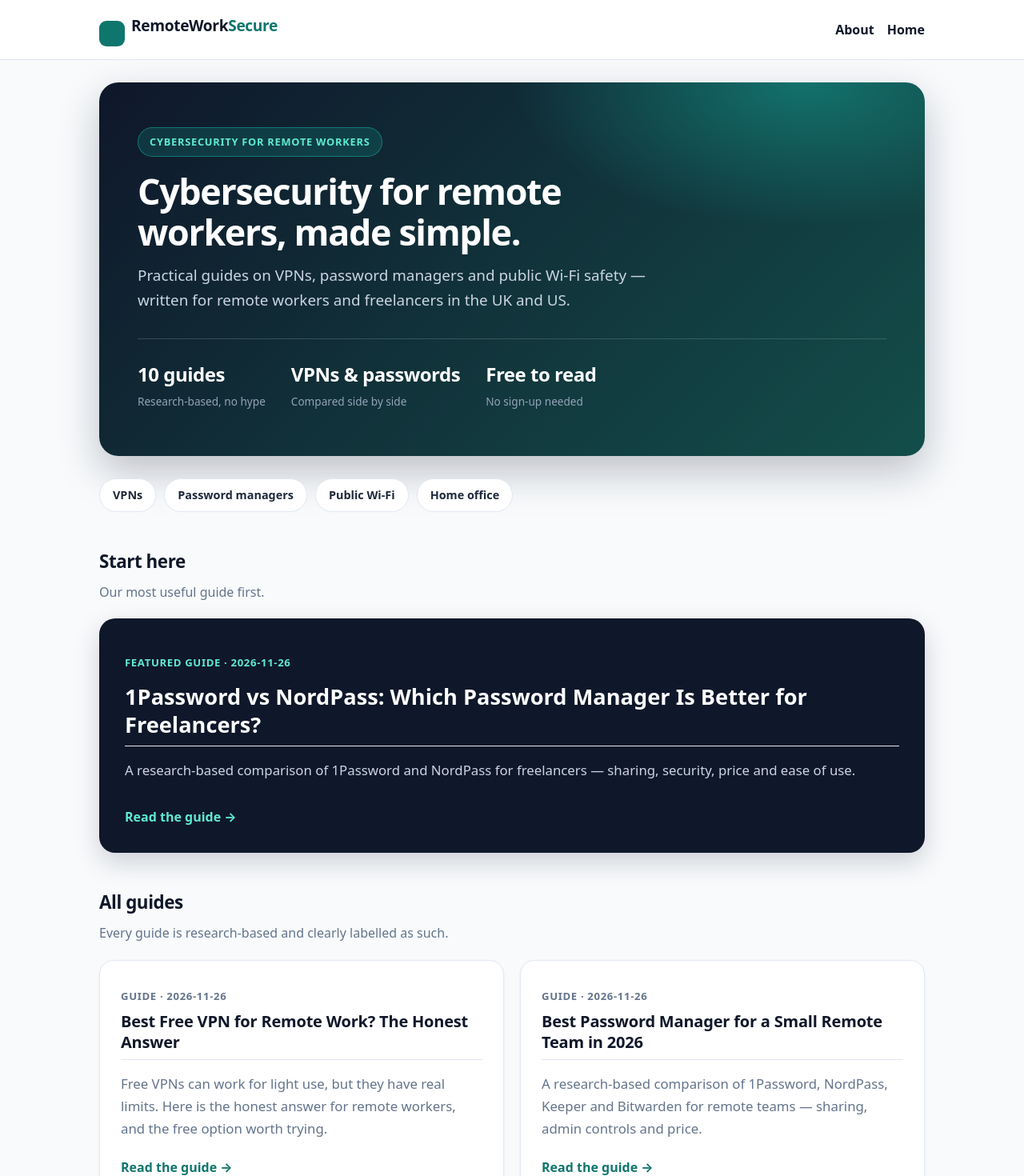
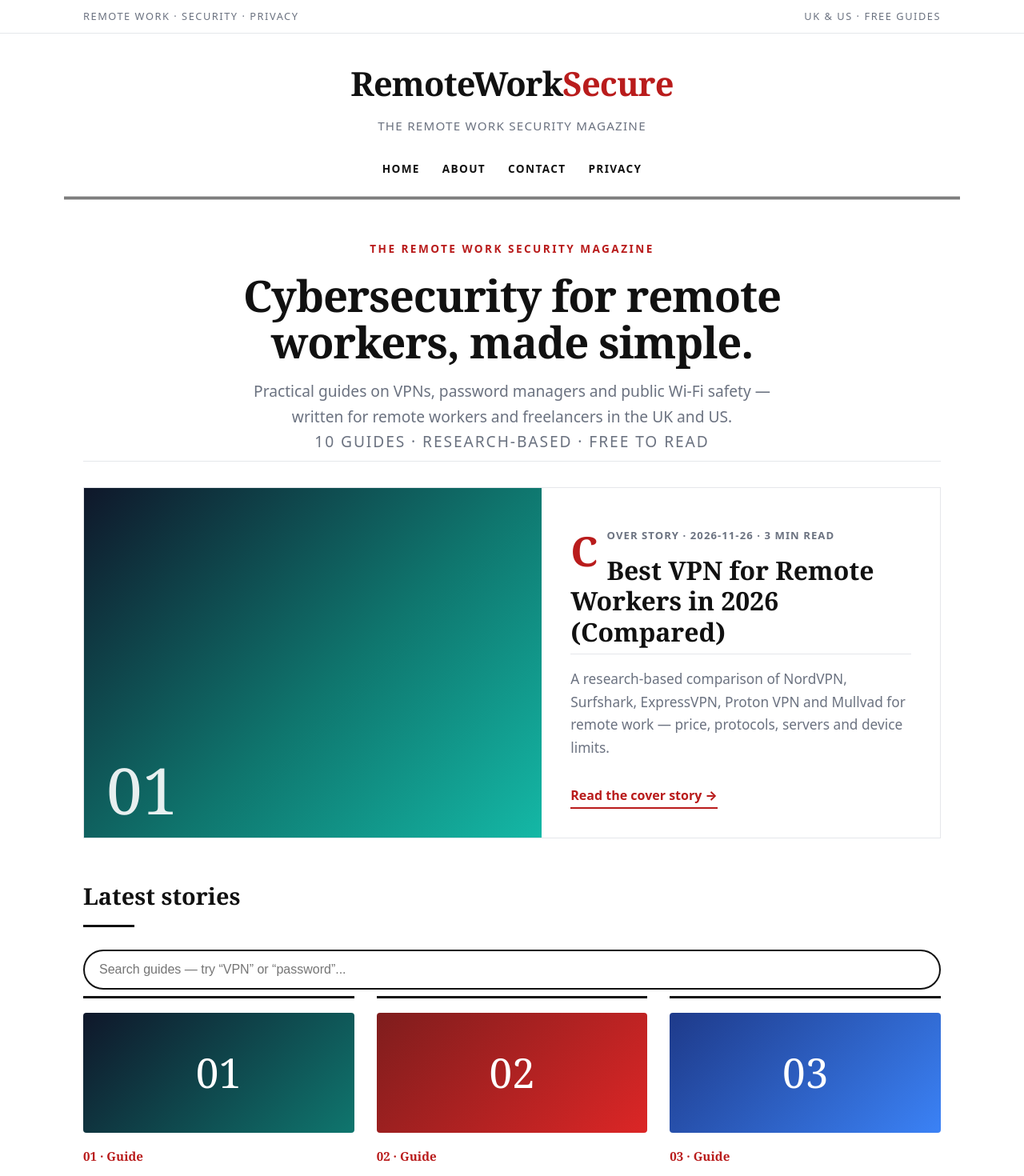
Before and after one commit to gulz169/remoteworksecure, a Next.js app: page / in a window 1280 px wide. Shown: the top 1470 px of the page at 80% size. Built offline with nearby package versions, Linux system fonts and the light colour scheme.

Commit message:
make website stronger

```diff
--- a/app/globals.css
+++ b/app/globals.css
@@ -1,88 +1,89 @@
-/* Premium style — RemoteWorkSecure
-   All visual design lives here. Change a colour or a radius
-   once, and every page updates. System fonts only, no web
-   fonts, no heavy images — fast for Google and readers. */
+/* Magazine style — RemoteWorkSecure
+   Editorial look: big serif headlines, thin rules, numbered
+   stories, large featured cover. System fonts only — Georgia
+   for headlines, system-ui for body — fast, no web fonts. */
 * { box-sizing: border-box; }
 :root {
+  --ink: #111111;
+  --muted: #6b7280;
+  --line: #e5e7eb;
+  --bg: #ffffff;
+  --accent: #b91c1c;
   --teal: #0f766e;
-  --teal-bright: #14b8a6;
-  --teal-dark: #0b5e57;
-  --navy: #0f172a;
-  --navy-2: #1e293b;
-  --ink: #0f172a;
-  --muted: #64748b;
-  --line: #e2e8f0;
-  --bg: #f8fafc;
-  --card: #ffffff;
 }
 body { margin: 0; font-family: system-ui, -apple-system, "Segoe UI", Roboto, sans-serif; color: var(--ink); background: var(--bg); line-height: 1.65; }
-a { color: var(--teal); text-decoration: none; }
-a:hover { text-decoration: underline; }
+a { color: var(--ink); text-decoration: none; }
+a:hover { color: var(--accent); }
 
-/* Header — sticky, white, soft shadow */
-.site-header { position: sticky; top: 0; z-index: 10; background: rgba(255,255,255,0.94); backdrop-filter: blur(8px); border-bottom: 1px solid var(--line); }
-.site-header-inner { max-width: 1080px; margin: 0 auto; padding: 16px 24px; display: flex; justify-content: space-between; align-items: center; }
-.logo { font-weight: 800; font-size: 1.2rem; color: var(--ink); letter-spacing: -0.02em; }
-.logo span { color: var(--teal); }
-.logo-mark { display: inline-flex; align-items: center; justify-content: center; width: 32px; height: 32px; border-radius: 9px; background: var(--teal); color: #fff; font-size: 0.85rem; font-weight: 800; margin-right: 8px; vertical-align: -8px; }
-.nav-link { font-weight: 600; color: var(--ink); }
+/* Masthead — thin top bar + big centred name */
+.topbar { border-bottom: 1px solid var(--line); font-size: 0.8rem; letter-spacing: 0.12em; text-transform: uppercase; color: var(--muted); }
+.topbar-inner { max-width: 1120px; margin: 0 auto; padding: 10px 24px; display: flex; justify-content: space-between; }
+.masthead { text-align: center; padding: 28px 24px 8px; border-bottom: 3px double var(--ink); max-width: 1120px; margin: 0 auto; }
+.masthead .logo { font-family: Georgia, "Times New Roman", serif; font-weight: 700; font-size: 2.6rem; letter-spacing: -0.02em; color: var(--ink); }
+.masthead .logo span { color: var(--accent); }
+.masthead .tagline { color: var(--muted); font-size: 0.95rem; letter-spacing: 0.08em; text-transform: uppercase; margin: 6px 0 18px; }
+.site-nav { display: flex; justify-content: center; gap: 28px; padding: 12px 0 16px; font-size: 0.85rem; font-weight: 700; letter-spacing: 0.1em; text-transform: uppercase; }
+.site-nav a { color: var(--ink); }
+.site-nav a:hover { color: var(--accent); }
 
 /* Layout */
-main { max-width: 1080px; margin: 0 auto; padding: 0 24px 72px; }
+main { max-width: 1120px; margin: 0 auto; padding: 0 24px 72px; }
 .article-wrap { max-width: 760px; margin: 0 auto; }
 
-/* Hero — dark navy panel with teal glow */
-.hero { margin-top: 28px; padding: 56px 48px; border-radius: 24px; color: #fff; background: radial-gradient(600px 300px at 85% 0%, rgba(20,184,166,0.45), transparent 60%), linear-gradient(135deg, #0f172a 0%, #134e4a 100%); box-shadow: 0 20px 50px rgba(15,23,42,0.25); }
-.badge { display: inline-block; background: rgba(20,184,166,0.18); border: 1px solid rgba(20,184,166,0.5); color: #5eead4; font-weight: 700; font-size: 0.8rem; letter-spacing: 0.06em; text-transform: uppercase; padding: 7px 14px; border-radius: 999px; }
-.hero h1 { font-size: 2.8rem; line-height: 1.12; letter-spacing: -0.03em; margin: 18px 0 14px; max-width: 720px; }
-.hero p { font-size: 1.18rem; color: #cbd5e1; max-width: 640px; margin: 0; }
-.hero-stats { display: flex; gap: 32px; flex-wrap: wrap; margin-top: 32px; padding-top: 24px; border-top: 1px solid rgba(255,255,255,0.16); }
-.hero-stat b { display: block; font-size: 1.5rem; letter-spacing: -0.02em; }
-.hero-stat span { font-size: 0.85rem; color: #94a3b8; }
-.chips { display: flex; gap: 10px; flex-wrap: wrap; margin: 28px 0 8px; }
-.chip { background: #fff; border: 1px solid var(--line); border-radius: 999px; padding: 8px 16px; font-size: 0.9rem; font-weight: 600; color: var(--navy-2); }
+/* Cover — big editorial hero */
+.cover { padding: 48px 0 8px; text-align: center; border-bottom: 1px solid var(--line); }
+.kicker { color: var(--accent); font-weight: 800; font-size: 0.85rem; letter-spacing: 0.18em; text-transform: uppercase; }
+.cover h1 { font-family: Georgia, "Times New Roman", serif; font-size: 3.4rem; line-height: 1.08; letter-spacing: -0.02em; margin: 16px auto; max-width: 860px; }
+.cover p { font-size: 1.2rem; color: var(--muted); max-width: 680px; margin: 0 auto; }
+.cover-meta { margin-top: 24px; font-size: 0.85rem; letter-spacing: 0.1em; text-transform: uppercase; color: var(--muted); }
 
-.section-title { font-size: 1.4rem; margin: 44px 0 6px; letter-spacing: -0.02em; }
-.section-sub { color: var(--muted); margin: 0 0 8px; }
+/* Featured story — large cover visual + huge headline */
+.featured { display: grid; grid-template-columns: 1.15fr 1fr; gap: 0; border: 1px solid var(--line); margin-top: 32px; }
+.featured-visual { min-height: 340px; display: flex; align-items: flex-end; padding: 28px; color: #fff; background: linear-gradient(135deg, #0f172a, #0f766e 55%, #14b8a6); }
+.featured-visual span { font-family: Georgia, serif; font-size: 5rem; line-height: 0.8; opacity: 0.9; }
+.featured-body { padding: 36px; }
+.featured-body h2 { font-family: Georgia, "Times New Roman", serif; font-size: 2rem; line-height: 1.2; margin: 10px 0 12px; }
+.featured-body h2 a:hover { color: var(--accent); }
+.featured-body p { color: var(--muted); }
+.meta { font-size: 0.82rem; color: var(--muted); text-transform: uppercase; letter-spacing: 0.08em; font-weight: 700; }
+.read-more { display: inline-block; margin-top: 14px; font-weight: 800; color: var(--accent); border-bottom: 2px solid var(--accent); padding-bottom: 2px; }
 
-/* Featured card — first article, larger */
-.featured { background: var(--navy); color: #fff; border-radius: 20px; padding: 32px; margin: 20px 0 8px; box-shadow: 0 12px 32px rgba(15,23,42,0.18); }
-.featured .meta { color: #5eead4; }
-.featured h2 { margin: 0 0 10px; font-size: 1.7rem; line-height: 1.3; }
-.featured h2 a { color: #fff; }
-.featured h2 a:hover { color: #5eead4; text-decoration: none; }
-.featured p { color: #cbd5e1; }
-.featured .read-more { color: #5eead4; }
+/* Story grid — numbered magazine stories */
+.section-title { font-family: Georgia, serif; font-size: 1.8rem; margin: 48px 0 4px; }
+.section-rule { border: none; border-top: 3px solid var(--ink); width: 64px; margin: 12px 0 24px; }
+.grid { display: grid; grid-template-columns: 1fr 1fr 1fr; gap: 28px; }
+.card { border-top: 3px solid var(--ink); padding-top: 18px; }
+.card-visual { height: 150px; border-radius: 4px; display: flex; align-items: center; justify-content: center; color: #fff; font-family: Georgia, serif; font-size: 3.2rem; margin-bottom: 16px; }
+.card h2 { font-family: Georgia, "Times New Roman", serif; font-size: 1.35rem; line-height: 1.3; margin: 8px 0; }
+.card h2 a:hover { color: var(--accent); }
+.card p { color: var(--muted); margin: 8px 0; font-size: 0.98rem; }
+.card-num { font-family: Georgia, serif; font-size: 0.95rem; color: var(--accent); font-weight: 700; }
 
-/* Cards — 2-column grid, white, rounded, lift on hover */
-.grid { display: grid; grid-template-columns: 1fr 1fr; gap: 20px; margin-top: 20px; }
-.card { background: var(--card); border: 1px solid var(--line); border-radius: 18px; padding: 26px; box-shadow: 0 1px 3px rgba(15,23,42,0.06); transition: transform 0.15s ease, box-shadow 0.15s ease; display: flex; flex-direction: column; }
-.card:hover { transform: translateY(-3px); box-shadow: 0 12px 28px rgba(15,23,42,0.12); }
-.card h2 { margin: 0 0 8px; font-size: 1.25rem; line-height: 1.3; letter-spacing: -0.01em; }
-.card h2 a { color: var(--ink); }
-.card h2 a:hover { color: var(--teal); text-decoration: none; }
-.card p { color: var(--muted); margin: 8px 0; flex: 1; }
-.meta { font-size: 0.82rem; color: var(--muted); text-transform: uppercase; letter-spacing: 0.05em; font-weight: 700; }
-.read-more { display: inline-block; margin-top: 14px; font-weight: 700; }
+.search-box { width: 100%; padding: 14px 18px; font-size: 1rem; border: 2px solid var(--ink); border-radius: 999px; margin: 4px 0 8px; background: #fff; }
+.search-box:focus { outline: 3px solid #99f6e4; border-color: var(--teal); }
+.related { margin-top: 56px; }
+.related-grid { grid-template-columns: 1fr 1fr 1fr; }
+.related-grid .card-visual { display: none; }
 
 /* Article */
-article h1 { font-size: 2.2rem; line-height: 1.2; letter-spacing: -0.02em; }
-article h2 { font-size: 1.5rem; margin-top: 40px; padding-bottom: 8px; border-bottom: 1px solid var(--line); }
-article p { font-size: 1.05rem; }
-.disclaimer { background: #f0fdfa; border: 1px solid #99f6e4; border-left: 4px solid var(--teal); border-radius: 12px; padding: 16px 20px; font-style: italic; color: #134e4a; }
-table { width: 100%; border-collapse: collapse; margin: 20px 0; background: #fff; border-radius: 12px; overflow: hidden; box-shadow: 0 1px 3px rgba(15,23,42,0.06); }
-th { background: #0f172a; color: #fff; }
+article h1 { font-family: Georgia, serif; font-size: 2.6rem; line-height: 1.15; letter-spacing: -0.01em; }
+article h2 { font-family: Georgia, serif; font-size: 1.6rem; margin-top: 40px; padding-bottom: 8px; border-bottom: 1px solid var(--line); }
+article p { font-size: 1.08rem; }
+article p:first-of-type::first-letter { font-family: Georgia, serif; font-size: 3.2rem; line-height: 0.9; float: left; margin: 6px 10px 0 0; color: var(--accent); }
+.disclaimer { background: #fef2f2; border: 1px solid #fecaca; border-left: 4px solid var(--accent); border-radius: 8px; padding: 16px 20px; font-style: italic; color: #7f1d1d; }
+table { width: 100%; border-collapse: collapse; margin: 20px 0; background: #fff; border: 1px solid var(--line); }
+th { background: var(--ink); color: #fff; }
 th, td { padding: 12px 14px; text-align: left; font-size: 0.95rem; border-bottom: 1px solid var(--line); }
 tr:last-child td { border-bottom: none; }
-.back-link { display: inline-block; margin: 24px 0 0; font-weight: 600; }
+.back-link { display: inline-block; margin: 24px 0 0; font-weight: 700; color: var(--accent); }
 
-footer { border-top: 1px solid var(--line); background: var(--navy); color: #94a3b8; padding: 40px 24px; text-align: center; font-size: 0.9rem; }
-footer a { color: #e2e8f0; }
+footer { border-top: 3px double var(--ink); padding: 36px 24px; text-align: center; color: var(--muted); font-size: 0.9rem; background: #fafafa; }
+footer a { color: var(--ink); font-weight: 600; }
 
-@media (max-width: 700px) {
-  .hero { padding: 36px 24px; }
-  .hero h1 { font-size: 2rem; }
+@media (max-width: 800px) {
+  .cover h1 { font-size: 2.2rem; }
+  .masthead .logo { font-size: 1.9rem; }
+  .featured { grid-template-columns: 1fr; }
   .grid { grid-template-columns: 1fr; }
-  article h1 { font-size: 1.7rem; }
-  .card, .featured { padding: 22px; }
+  article h1 { font-size: 1.9rem; }
 }
--- a/app/layout.jsx
+++ b/app/layout.jsx
@@ -7,27 +7,44 @@ export const metadata = {
   description:
     "Practical cybersecurity guides for remote workers and freelancers: VPNs, password managers and public Wi-Fi safety.",
   metadataBase: new URL("https://remoteworksecure.vercel.app"),
+  alternates: { canonical: "https://remoteworksecure.vercel.app" },
+  openGraph: {
+    title: "RemoteWorkSecure — Cybersecurity for Remote Workers",
+    description:
+      "Practical cybersecurity guides for remote workers and freelancers: VPNs, password managers and public Wi-Fi safety.",
+    url: "https://remoteworksecure.vercel.app",
+    siteName: "RemoteWorkSecure",
+    type: "website",
+  },
+  twitter: {
+    card: "summary_large_image",
+    title: "RemoteWorkSecure — Cybersecurity for Remote Workers",
+    description:
+      "Practical cybersecurity guides for remote workers and freelancers.",
+  },
 };
 
 export default function RootLayout({ children }) {
   return (
     <html lang="en">
       <body>
-        <header className="site-header">
-          <div className="site-header-inner">
-            <a href="/" className="logo">
-              <span className="logo-mark">R</span>
-              RemoteWork<span>Secure</span>
-            </a>
-            <nav>
-              <a href="/about" className="nav-link" style={{ marginRight: 16 }}>
-                About
-              </a>
-              <a href="/" className="nav-link">
-                Home
-              </a>
-            </nav>
+        <div className="topbar">
+          <div className="topbar-inner">
+            <span>Remote Work &middot; Security &middot; Privacy</span>
+            <span>UK &amp; US &middot; Free guides</span>
           </div>
+        </div>
+        <header className="masthead">
+          <a href="/" className="logo">
+            RemoteWork<span>Secure</span>
+          </a>
+          <p className="tagline">The remote work security magazine</p>
+          <nav className="site-nav">
+            <a href="/">Home</a>
+            <a href="/about">About</a>
+            <a href="/contact">Contact</a>
+            <a href="/privacy">Privacy</a>
+          </nav>
         </header>
         <main>{children}</main>
         <footer>
--- a/app/page.jsx
+++ b/app/page.jsx
@@ -1,5 +1,6 @@
 import Link from "next/link";
 import { getAllArticles } from "../lib/articles";
+import Search from "./search";
 
 // Lesson: this is a Server Component. It reads the Markdown files
 // on the server and renders HTML. No client JavaScript is needed
@@ -9,70 +10,46 @@ export default function Home() {
   const [featured, ...rest] = articles;
   return (
     <>
-      <section className="hero">
-        <span className="badge">Cybersecurity for remote workers</span>
+      <section className="cover">
+        <span className="kicker">The Remote Work Security Magazine</span>
         <h1>Cybersecurity for remote workers, made simple.</h1>
         <p>
           Practical guides on VPNs, password managers and public Wi-Fi
           safety — written for remote workers and freelancers in the UK
           and US.
         </p>
-        <div className="hero-stats">
-          <div className="hero-stat">
-            <b>{articles.length} guides</b>
-            <span>Research-based, no hype</span>
-          </div>
-          <div className="hero-stat">
-            <b>VPNs &amp; passwords</b>
-            <span>Compared side by side</span>
-          </div>
-          <div className="hero-stat">
-            <b>Free to read</b>
-            <span>No sign-up needed</span>
-          </div>
-        </div>
+        <p className="cover-meta">
+          {articles.length} guides &middot; Research-based &middot; Free to
+          read
+        </p>
       </section>
 
-      <div className="chips">
-        <span className="chip">VPNs</span>
-        <span className="chip">Password managers</span>
-        <span className="chip">Public Wi-Fi</span>
-        <span className="chip">Home office</span>
-      </div>
-
-      <h2 className="section-title">Start here</h2>
-      <p className="section-sub">Our most useful guide first.</p>
       {featured && (
         <article className="featured">
-          <p className="meta">Featured guide &middot; {featured.date}</p>
-          <h2>
-            <Link href={`/articles/${featured.slug}`}>{featured.title}</Link>
-          </h2>
-          <p>{featured.description}</p>
-          <Link className="read-more" href={`/articles/${featured.slug}`}>
-            Read the guide &rarr;
-          </Link>
+          <div className="featured-visual">
+            <span>01</span>
+          </div>
+          <div className="featured-body">
+            <p className="meta">
+              Cover story &middot; {featured.date} &middot;{" "}
+              {featured.readingTime} min read
+            </p>
+            <h2>
+              <Link href={`/articles/${featured.slug}`}>
+                {featured.title}
+              </Link>
+            </h2>
+            <p>{featured.description}</p>
+            <Link className="read-more" href={`/articles/${featured.slug}`}>
+              Read the cover story &rarr;
+            </Link>
+          </div>
         </article>
       )}
 
-      <h2 className="section-title">All guides</h2>
-      <p className="section-sub">
-        Every guide is research-based and clearly labelled as such.
-      </p>
-      <div className="grid">
-        {rest.map((a) => (
-          <article className="card" key={a.slug}>
-            <p className="meta">Guide &middot; {a.date}</p>
-            <h2>
-              <Link href={`/articles/${a.slug}`}>{a.title}</Link>
-            </h2>
-            <p>{a.description}</p>
-            <Link className="read-more" href={`/articles/${a.slug}`}>
-              Read the guide &rarr;
-            </Link>
-          </article>
-        ))}
-      </div>
+      <h2 className="section-title">Latest stories</h2>
+      <hr className="section-rule" />
+      <Search articles={rest} />
     </>
   );
 }
--- /dev/null
+++ b/app/search.jsx
@@ -0,0 +1,67 @@
+"use client";
+
+import { useState } from "react";
+import Link from "next/link";
+
+const VISUALS = [
+  "linear-gradient(135deg,#0f172a,#0f766e)",
+  "linear-gradient(135deg,#7f1d1d,#dc2626)",
+  "linear-gradient(135deg,#1e3a8a,#3b82f6)",
+  "linear-gradient(135deg,#134e4a,#14b8a6)",
+  "linear-gradient(135deg,#581c87,#a855f7)",
+  "linear-gradient(135deg,#78350f,#f59e0b)",
+];
+
+export default function Search({ articles }) {
+  const [query, setQuery] = useState("");
+  const q = query.trim().toLowerCase();
+  const filtered = q
+    ? articles.filter(
+        (a) =>
+          a.title.toLowerCase().includes(q) ||
+          a.description.toLowerCase().includes(q)
+      )
+    : articles;
+  return (
+    <>
+      <input
+        className="search-box"
+        type="search"
+        placeholder="Search guides — try “VPN” or “password”..."
+        value={query}
+        onChange={(e) => setQuery(e.target.value)}
+        aria-label="Search guides"
+      />
+      {q && filtered.length === 0 && (
+        <p style={{ color: "#6b7280" }}>
+          No guides match “{query}”. Try “VPN”, “Wi-Fi” or “router”.
+        </p>
+      )}
+      <div className="grid">
+        {filtered.map((a, i) => (
+          <article className="card" key={a.slug}>
+            <div
+              className="card-visual"
+              style={{ background: VISUALS[i % VISUALS.length] }}
+            >
+              {String(i + 1).padStart(2, "0")}
+            </div>
+            <span className="card-num">
+              {String(i + 1).padStart(2, "0")} &middot; Guide
+            </span>
+            <h2>
+              <Link href={`/articles/${a.slug}`}>{a.title}</Link>
+            </h2>
+            <p>{a.description}</p>
+            <p className="meta">
+              {a.date} &middot; {a.readingTime} min read
+            </p>
+            <Link className="read-more" href={`/articles/${a.slug}`}>
+              Read more &rarr;
+            </Link>
+          </article>
+        ))}
+      </div>
+    </>
+  );
+}
--- a/lib/articles.js
+++ b/lib/articles.js
@@ -13,19 +13,42 @@ import html from "remark-html";
 // Adding a new article = adding one new .md file. No database needed.
 const contentDir = path.join(process.cwd(), "content");
 
+// Featured article first, then the rest in a stable order.
+const FEATURED_FIRST = "best-vpn-for-remote-workers";
+
+export function readingTime(text) {
+  const words = text.trim().split(/\s+/).length;
+  return Math.max(1, Math.round(words / 200));
+}
+
 export function getAllArticles() {
   const files = fs.readdirSync(contentDir).filter((f) => f.endsWith(".md"));
-  return files.map((file) => {
+  const articles = files.map((file) => {
     const slug = file.replace(/\.md$/, "");
     const raw = fs.readFileSync(path.join(contentDir, file), "utf8");
-    const { data } = matter(raw);
-    return { slug, ...data };
+    const { data, content } = matter(raw);
+    return { slug, ...data, readingTime: readingTime(content) };
   });
+  articles.sort((a, b) => {
+    if (a.slug === FEATURED_FIRST) return -1;
+    if (b.slug === FEATURED_FIRST) return 1;
+    return a.title.localeCompare(b.title);
+  });
+  return articles;
 }
 
 export async function getArticle(slug) {
   const raw = fs.readFileSync(path.join(contentDir, `${slug}.md`), "utf8");
   const { data, content } = matter(raw);
   const processed = await remark().use(remarkGfm).use(html).process(content);
-  return { slug, ...data, contentHtml: processed.toString() };
+  const related = getAllArticles()
+    .filter((a) => a.slug !== slug)
+    .slice(0, 3);
+  return {
+    slug,
+    ...data,
+    contentHtml: processed.toString(),
+    readingTime: readingTime(content),
+    related,
+  };
 }
```
Also changed, not shown: app/articles/[slug]/page.jsx (+60 -3 lines), app/not-found.jsx (added, +19 -0 lines), app/sitemap.js (+11 -1 lines), app/icon.svg (added).
